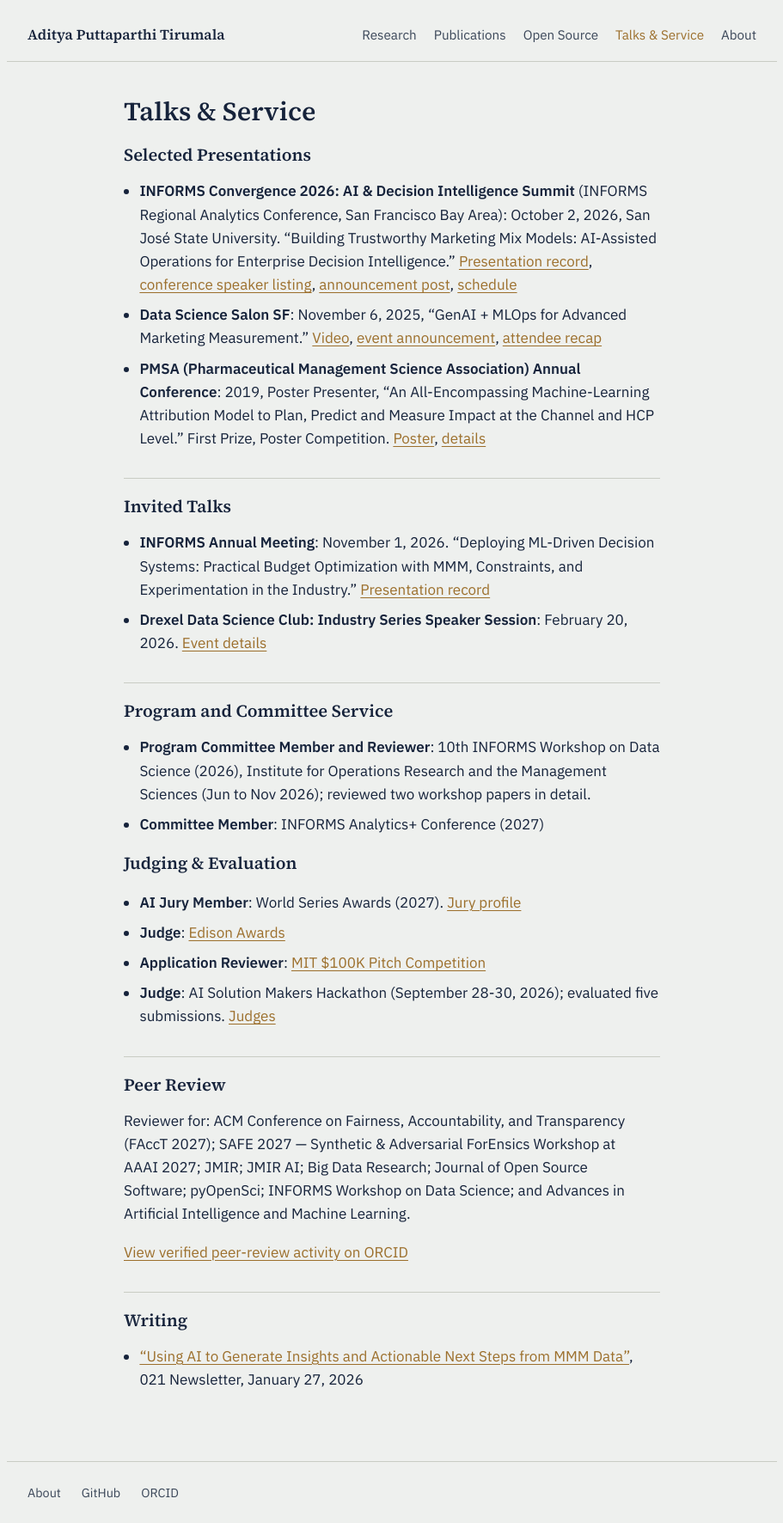
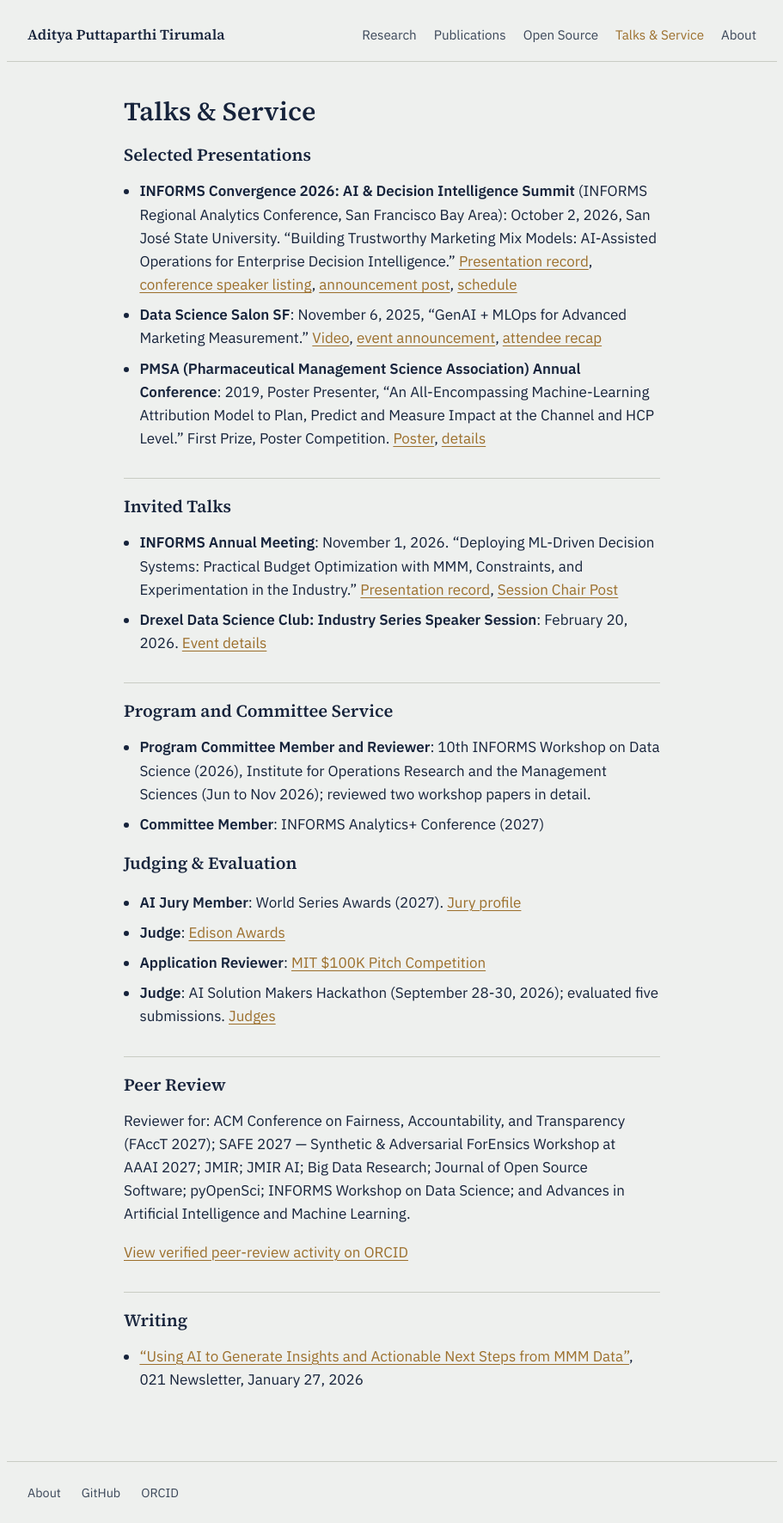
Before and after one commit to adityapt/personal-repo, a Jekyll site: the page built from talks-service.md, in a window 1280 px wide. Shown: the whole page at 86% size, without its empty margins (184-1095 px from the left). Built offline with Jekyll 4.4.1, drawn with Linux system fonts in a browser that asks for light colours.

Commit message:
Update INFORMS Annual Meeting entry with session chair link
Added session chair post link to INFORMS Annual Meeting entry.

```diff
--- a/talks-service.md
+++ b/talks-service.md
@@ -12,7 +12,7 @@ permalink: /talks-service/
 
 ## Invited Talks
 
-- **INFORMS Annual Meeting**: November 1, 2026. "Deploying ML-Driven Decision Systems: Practical Budget Optimization with MMM, Constraints, and Experimentation in the Industry." [Presentation record](https://doi.org/10.5281/zenodo.24024141)
+- **INFORMS Annual Meeting**: November 1, 2026. "Deploying ML-Driven Decision Systems: Practical Budget Optimization with MMM, Constraints, and Experimentation in the Industry." [Presentation record](https://doi.org/10.5281/zenodo.24024141), [Session Chair Post](https://lnkd.in/p/gytbxBNp)
 - **Drexel Data Science Club: Industry Series Speaker Session**: February 20, 2026. [Event details](https://drexel.edu/graduatecollege/news-events/events/details/?eid=46131&iid=121133)
 
 ## Program and Committee Service
```
